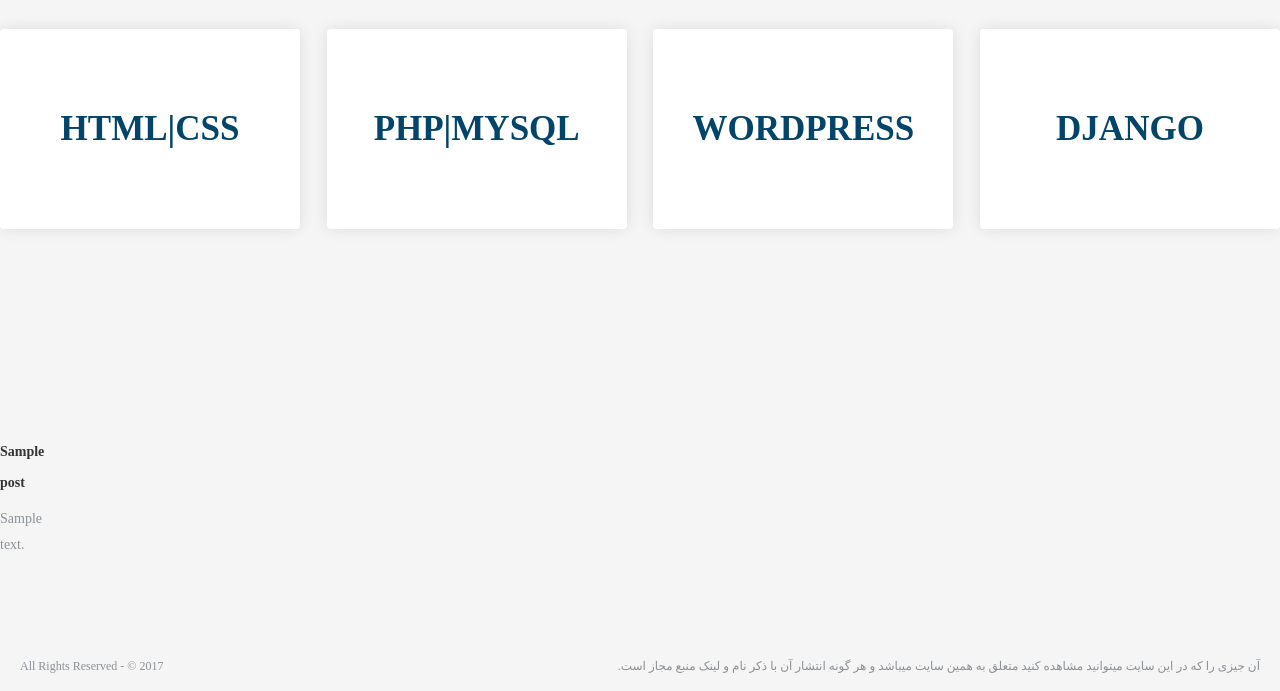
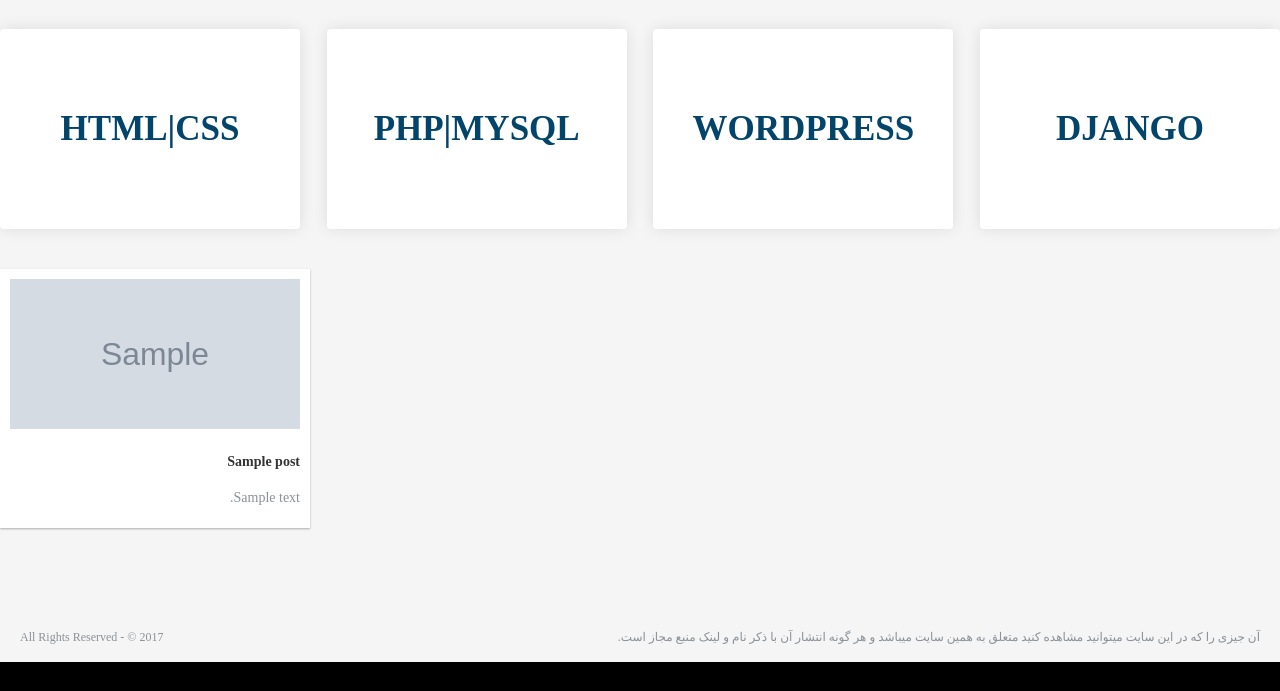
Before and after one commit to hamidfun/wemy.ir, a Django app: page / in a window 1280 px wide. Shown: the part 1042-1733 px from the top of the page. After the commit the page ends 1704 px from the top, so only its background shows below. Run offline with Django 3.2, Linux system fonts and the light colour scheme; tables that the repository leaves empty hold one stand-in row (values such as "Sample post"); grey boxes marked "Sample" are stand-in pictures; some libraries are stand-ins or nearby versions; some web fonts are replaced.

Commit message:
Update style.css

```diff
--- a/web/static/css/style.css
+++ b/web/static/css/style.css
@@ -296,22 +296,6 @@
     padding: 4px;
     font-size: 14px
 }
-
-/* posts */
-
-background:none
-#posts {
-    position: relative;
-    max-width: 100%;
-    width: 100%;
-    direction: rtl
-    font-size: 18px;}
-ite-panel {
-    position: absolute;
-    background: white;
-    box-shadow: 0px 1px 2px rgba(0, 0, 0, 0.3);
-    padding: 10px
-}
 /* block posts for page */
 #page-post {
   background: white;
@@ -345,6 +329,22 @@
     padding-bottom: 4px
 }
 /* end */
+/* posts */
+
+#posts {
+    position: relative;
+    max-width: 100%;
+    width: 100%;
+    direction: rtl
+}
+
+.white-panel {
+    position: absolute;
+    background: white;
+    box-shadow: 0px 1px 2px rgba(0, 0, 0, 0.3);
+    padding: 10px
+}
+
 .white-panel:hover {
     box-shadow: 1px 1px 10px rgba(0, 0, 0, 0.5);
     margin-top: -5px;
```
